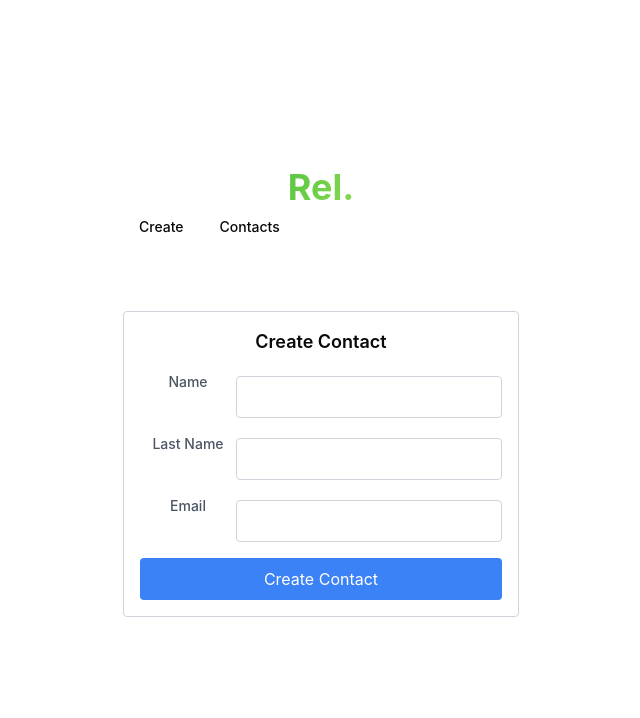
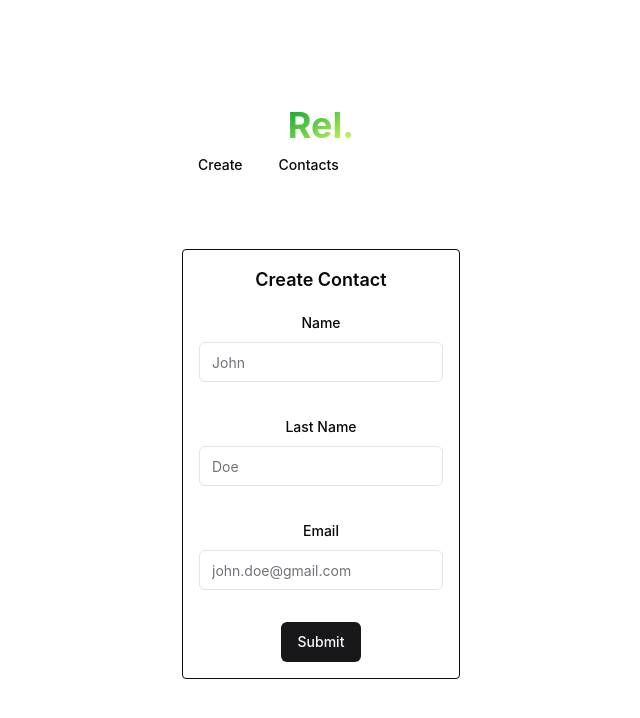
Before and after one commit to rel-net/rel-frontend, a React (Vite) app: page /contact/create in a window 1280 px wide. Shown: the top 718 px of the page, without its empty margins (319-959 px from the left). Built offline with nearby package versions, Linux system fonts and the light colour scheme; the HTML template or start-up script is replaced by a standard one.

Commit message:
[feature] add proper form

```diff
--- a/package.json
+++ b/package.json
@@ -10,6 +10,7 @@
     "preview": "vite preview"
   },
   "dependencies": {
+    "@hookform/resolvers": "^3.3.4",
     "@radix-ui/react-accordion": "^1.1.2",
     "@radix-ui/react-alert-dialog": "^1.0.5",
     "@radix-ui/react-dialog": "^1.0.5",
@@ -21,9 +22,11 @@
     "lucide-react": "^0.323.0",
     "react": "^18.2.0",
     "react-dom": "^18.2.0",
+    "react-hook-form": "^7.50.1",
     "react-router-dom": "^6.22.0",
     "tailwind-merge": "^2.2.1",
-    "tailwindcss-animate": "^1.0.7"
+    "tailwindcss-animate": "^1.0.7",
+    "zod": "^3.22.4"
   },
   "devDependencies": {
     "@types/node": "^20.11.17",
--- a/src/App.tsx
+++ b/src/App.tsx
@@ -20,8 +20,8 @@
 function App() {
   return (
     <Router>
-      <div className="w-full gradient-h1">
-        <h1 className="text-4xl font-bold">Rel.</h1>
+      <div className="w-full flex items-center justify-center">
+        <h1 className="text-4xl font-bold gradient-h1">Rel.</h1>
       </div>
       <div>
       <NavigationMenu>
--- /dev/null
+++ b/src/ContactForm.tsx
@@ -0,0 +1,118 @@
+"use client"
+
+import { zodResolver } from "@hookform/resolvers/zod"
+import { useForm } from "react-hook-form"
+import { z } from "zod"
+
+import { Button } from "@/components/ui/button"
+import {
+  Form,
+  FormControl,
+  FormDescription,
+  FormField,
+  FormItem,
+  FormLabel,
+  FormMessage,
+} from "@/components/ui/form"
+import { Input } from "@/components/ui/input"
+
+const formSchema = z.object({
+  name: z.string().min(2, {
+    message: "Name must be at least 2 characters.",
+  }),
+  lastname: z.string().min(2, {
+    message: "Lastname must be at least 2 characters.",
+  }),
+  email: z.string().min(2, {
+    message: "Email must be at least 2 characters.",
+  }),
+})
+
+export function ContactForm() {
+  // 1. Define your form.
+  const form = useForm<z.infer<typeof formSchema>>({
+    resolver: zodResolver(formSchema),
+    defaultValues: {
+      name: "",
+      lastname: "",
+      email: ""
+    },
+  })
+
+  // 2. Define a submit handler.
+  async function onSubmit(values: z.infer<typeof formSchema>) {
+    // Do something with the form values.
+    // ✅ This will be type-safe and validated.
+    console.log(values)
+    try {
+        const response = await fetch('http://0.0.0.0:3000/api/contact', {
+          method: 'POST',
+          headers: {
+            'Content-Type': 'application/json',
+          },
+          body: JSON.stringify({
+            Name: values.name,
+            LastName: values.lastname,
+            Email: values.email,
+          }),
+        });
+
+        if (response.ok) {
+          // Handle success, e.g., show a success message or redirect
+          console.log('Contact created successfully!');
+        } else {
+          // Handle errors, e.g., show an error message
+          console.error('Error creating contact:', response.statusText);
+        }
+      } catch (error) {
+        console.error('Error creating contact:', error);
+      }
+  }
+
+  return (
+    <Form {...form}>
+      <form onSubmit={form.handleSubmit(onSubmit)} className="space-y-8">
+        <FormField
+          control={form.control}
+          name="name"
+          render={({ field }) => (
+            <FormItem>
+              <FormLabel>Name</FormLabel>
+              <FormControl>
+                <Input placeholder="John" {...field} />
+              </FormControl>
+              <FormMessage />
+            </FormItem>
+          )}
+        />
+        <FormField
+          control={form.control}
+          name="lastname"
+          render={({ field }) => (
+            <FormItem>
+              <FormLabel>Last Name</FormLabel>
+              <FormControl>
+                <Input placeholder="Doe" {...field} />
+              </FormControl>
+              <FormMessage />
+            </FormItem>
+          )}
+        />
+        <FormField
+          control={form.control}
+          name="email"
+          render={({ field }) => (
+            <FormItem>
+              <FormLabel>Email</FormLabel>
+              <FormControl>
+                <Input placeholder="john.doe@gmail.com" {...field} />
+              </FormControl>
+              <FormMessage />
+            </FormItem>
+          )}
+        />
+        <Button type="submit">Submit</Button>
+      </form>
+    </Form>
+  )
+}
--- a/src/ContactList.tsx
+++ b/src/ContactList.tsx
@@ -41,7 +41,7 @@
         {contacts.map(contact => (
           <Card key={contact.ID}>
           <CardHeader>
-            <CardTitle><Link to={`/contact/${contact.ID}`} className="text-green-500 hover:underline">
+            <CardTitle><Link to={`/contact/${contact.ID}`} className="text-mygreen hover:underline">
               <h4 className="font-semibold mb-2">@{`${contact.Name}.${contact.LastName}`.toLowerCase()}</h4>
             </Link></CardTitle>
             <CardDescription>{contact.Email}</CardDescription>
--- a/src/CreateContact.tsx
+++ b/src/CreateContact.tsx
@@ -1,93 +1,12 @@
 // CreateContact.tsx
 
-import { useState } from 'react';
+import { ContactForm } from './ContactForm';
 
 const CreateContact = () => {
-  const [name, setName] = useState('');
-  const [lastName, setLastName] = useState('');
-  const [email, setEmail] = useState('');
-
-  const handleCreateContact = async (e: React.FormEvent) => {
-    e.preventDefault();
-
-    // Make a POST request to create a new contact
-    try {
-      const response = await fetch('http://0.0.0.0:3000/api/contact', {
-        method: 'POST',
-        headers: {
-          'Content-Type': 'application/json',
-        },
-        body: JSON.stringify({
-          Name: name,
-          LastName: lastName,
-          Email: email,
-        }),
-      });
-
-      if (response.ok) {
-        // Handle success, e.g., show a success message or redirect
-        console.log('Contact created successfully!');
-      } else {
-        // Handle errors, e.g., show an error message
-        console.error('Error creating contact:', response.statusText);
-      }
-    } catch (error) {
-      console.error('Error creating contact:', error);
-    }
-  };
-
   return (
     <div className="my-4 p-4 border border-gray-300 rounded">
       <h2 className="text-lg font-semibold mb-4">Create Contact</h2>
-      <form onSubmit={handleCreateContact} className="flex flex-col">
-        <div className="mb-4 flex items-start">
-          <label htmlFor="name" className="w-24 text-sm font-medium text-gray-600">
-            Name
-          </label>
-          <input
-            type="text"
-            id="name"
-            name="name"
-            value={name}
-            onChange={(e) => setName(e.target.value)}
-            className="mt-1 p-2 border border-gray-300 rounded"
-            required
-          />
-        </div>
-        <div className="mb-4 flex items-start">
-          <label htmlFor="lastName" className="w-24 text-sm font-medium text-gray-600">
-            Last Name
-          </label>
-          <input
-            type="text"
-            id="lastName"
-            name="lastName"
-            value={lastName}
-            onChange={(e) => setLastName(e.target.value)}
-            className="mt-1 p-2 border border-gray-300 rounded"
-          />
-        </div>
-        <div className="mb-4 flex items-start">
-          <label htmlFor="email" className="w-24 text-sm font-medium text-gray-600">
-            Email
-          </label>
-          <input
-            type="email"
-            id="email"
-            name="email"
-            value={email}
-            onChange={(e) => setEmail(e.target.value)}
-            className="mt-1 p-2 border border-gray-300 rounded"
-            required
-          />
-        </div>
-        <button
-          type="submit"
-          className="bg-blue-500 text-white px-4 py-2 rounded hover:bg-blue-600"
-        >
-          Create Contact
-        </button>
-      </form>
+      <ContactForm />
     </div>
   );
 };
--- /dev/null
+++ b/src/components/ui/form.tsx
@@ -0,0 +1,176 @@
+import * as React from "react"
+import * as LabelPrimitive from "@radix-ui/react-label"
+import { Slot } from "@radix-ui/react-slot"
+import {
+  Controller,
+  ControllerProps,
+  FieldPath,
+  FieldValues,
+  FormProvider,
+  useFormContext,
+} from "react-hook-form"
+
+import { cn } from "@/lib/utils"
+import { Label } from "@/components/ui/label"
+
+const Form = FormProvider
+
+type FormFieldContextValue<
+  TFieldValues extends FieldValues = FieldValues,
+  TName extends FieldPath<TFieldValues> = FieldPath<TFieldValues>
+> = {
+  name: TName
+}
+
+const FormFieldContext = React.createContext<FormFieldContextValue>(
+  {} as FormFieldContextValue
+)
+
+const FormField = <
+  TFieldValues extends FieldValues = FieldValues,
+  TName extends FieldPath<TFieldValues> = FieldPath<TFieldValues>
+>({
+  ...props
+}: ControllerProps<TFieldValues, TName>) => {
+  return (
+    <FormFieldContext.Provider value={{ name: props.name }}>
+      <Controller {...props} />
+    </FormFieldContext.Provider>
+  )
+}
+
+const useFormField = () => {
+  const fieldContext = React.useContext(FormFieldContext)
+  const itemContext = React.useContext(FormItemContext)
+  const { getFieldState, formState } = useFormContext()
+
+  const fieldState = getFieldState(fieldContext.name, formState)
+
+  if (!fieldContext) {
+    throw new Error("useFormField should be used within <FormField>")
+  }
+
+  const { id } = itemContext
+
+  return {
+    id,
+    name: fieldContext.name,
+    formItemId: `${id}-form-item`,
+    formDescriptionId: `${id}-form-item-description`,
+    formMessageId: `${id}-form-item-message`,
+    ...fieldState,
+  }
+}
+
+type FormItemContextValue = {
+  id: string
+}
+
+const FormItemContext = React.createContext<FormItemContextValue>(
+  {} as FormItemContextValue
+)
+
+const FormItem = React.forwardRef<
+  HTMLDivElement,
+  React.HTMLAttributes<HTMLDivElement>
+>(({ className, ...props }, ref) => {
+  const id = React.useId()
+
+  return (
+    <FormItemContext.Provider value={{ id }}>
+      <div ref={ref} className={cn("space-y-2", className)} {...props} />
+    </FormItemContext.Provider>
+  )
+})
+FormItem.displayName = "FormItem"
+
+const FormLabel = React.forwardRef<
+  React.ElementRef<typeof LabelPrimitive.Root>,
+  React.ComponentPropsWithoutRef<typeof LabelPrimitive.Root>
+>(({ className, ...props }, ref) => {
+  const { error, formItemId } = useFormField()
+
+  return (
+    <Label
+      ref={ref}
+      className={cn(error && "text-destructive", className)}
+      htmlFor={formItemId}
+      {...props}
+    />
+  )
+})
+FormLabel.displayName = "FormLabel"
+
+const FormControl = React.forwardRef<
+  React.ElementRef<typeof Slot>,
+  React.ComponentPropsWithoutRef<typeof Slot>
+>(({ ...props }, ref) => {
+  const { error, formItemId, formDescriptionId, formMessageId } = useFormField()
+
+  return (
+    <Slot
+      ref={ref}
+      id={formItemId}
+      aria-describedby={
+        !error
+          ? `${formDescriptionId}`
+          : `${formDescriptionId} ${formMessageId}`
+      }
+      aria-invalid={!!error}
+      {...props}
+    />
+  )
+})
+FormControl.displayName = "FormControl"
+
+const FormDescription = React.forwardRef<
+  HTMLParagraphElement,
+  React.HTMLAttributes<HTMLParagraphElement>
+>(({ className, ...props }, ref) => {
+  const { formDescriptionId } = useFormField()
+
+  return (
+    <p
+      ref={ref}
+      id={formDescriptionId}
+      className={cn("text-sm text-muted-foreground", className)}
+      {...props}
+    />
+  )
+})
+FormDescription.displayName = "FormDescription"
+
+const FormMessage = React.forwardRef<
+  HTMLParagraphElement,
+  React.HTMLAttributes<HTMLParagraphElement>
+>(({ className, children, ...props }, ref) => {
+  const { error, formMessageId } = useFormField()
+  const body = error ? String(error?.message) : children
+
+  if (!body) {
+    return null
+  }
+
+  return (
+    <p
+      ref={ref}
+      id={formMessageId}
+      className={cn("text-sm font-medium text-destructive", className)}
+      {...props}
+    >
+      {body}
+    </p>
+  )
+})
+FormMessage.displayName = "FormMessage"
+
+export {
+  useFormField,
+  Form,
+  FormItem,
+  FormLabel,
+  FormControl,
+  FormDescription,
+  FormMessage,
+  FormField,
+}
--- a/src/tailwind.css
+++ b/src/tailwind.css
@@ -6,7 +6,7 @@
 /* Add your custom styles here */
 
 .gradient-h1 {
-  background: linear-gradient(120deg, #00a12e, #e0ff64); /* HEX colors for the gradient */
+  background: linear-gradient(150deg, #00A12E, #E0FF64); /* HEX colors for the gradient */
   -webkit-background-clip: text;
   color: transparent;
 }
--- a/tailwind.config.js
+++ b/tailwind.config.js
@@ -9,6 +9,9 @@
   ],
   prefix: "",
   theme: {
+    colors: {
+      'mygreen': '#00A12E',
+    },
     container: {
       center: true,
       padding: "2rem",
```
Also changed, not shown: 1 other file (tests, documents, lock files or other folders).
